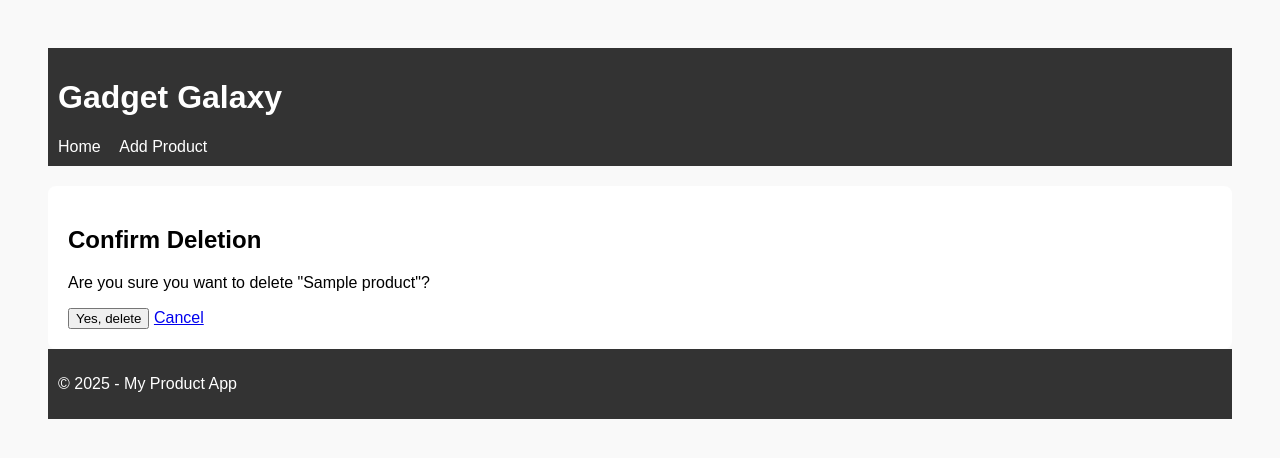
After one commit to mathewmagdy/django_lab, a Django app: template gadgetgalaxy/products/templates/product/confirm_delete.html in a window 1280 px wide. The commit adds this page. Shown: the top 458 px of the page. Run offline with Django 5.2, Linux system fonts and the light colour scheme; the template is opened without the code that fills it: values that come from a table or form of the project are taken from there, others are empty; tables that the repository leaves empty hold one stand-in row (values such as "Sample post").

Commit message:
Delete usind class base view

```diff
--- /dev/null
+++ b/gadgetgalaxy/products/templates/product/confirm_delete.html
@@ -0,0 +1,14 @@
+{% extends 'parent.html' %}
+
+{% block title %}Confirm Delete{% endblock %}
+
+{% block content %}
+<h2>Confirm Deletion</h2>
+<p>Are you sure you want to delete "{{ product.name }}"?</p>
+
+<form method="POST">
+  {% csrf_token %}
+  <button type="submit">Yes, delete</button>
+  <a href="{% url 'product_list' %}">Cancel</a>
+</form>
+{% endblock %}
--- a/gadgetgalaxy/products/templates/product/list2.html
+++ b/gadgetgalaxy/products/templates/product/list2.html
@@ -33,6 +33,10 @@
                 <button>Update</button>
             </a>
 
+            <a href="{% url 'product_delete' pk=product.pk %}">
+                <button> Delete </button>
+            </a>
+
         </li>
         <hr>
     {% empty %}
--- a/gadgetgalaxy/products/urls.py
+++ b/gadgetgalaxy/products/urls.py
@@ -1,11 +1,13 @@
 from django.urls import path
 from . import views
+from .views import ProductDeleteView, ProductListView
 
 urlpatterns = [
     # path('', views.product_list, name='product_list'),
-    path('', views.ProductListView.as_view(), name='product_list'),
+    path('', ProductListView.as_view(), name='product_list'),
     path('New/', views.product_new, name='product_new'),
     path('delete/<int:id>/', views.hard_delete_product, name='hard_delete_product'),
     path('softdelete/<int:id>/', views.soft_delete_product, name='soft_delete_product'),
     path('Update/<int:pk>/', views.product_update, name='product_update'),
+    path('delete/<int:pk>/', ProductDeleteView.as_view(), name='product_delete'),
 ]
```
Also changed, not shown: gadgetgalaxy/products/views.py (+8 -0 lines), gadgetgalaxy/media/products/imgs/Apple-iPhone-16-Pro-hero-240909-lp_DocfQbt.jpg.news_app_ed.jpg (added), gadgetgalaxy/media/products/imgs/Apple-iPhone-16-Pro-hero-240909-lp_jNP5HQt.jpg.news_app_ed.jpg (added), gadgetgalaxy/media/products/imgs/Apple-iPhone-16-Pro-hero-240909-lp_liJNKei.jpg.news_app_ed.jpg (added), gadgetgalaxy/media/products/imgs/Apple-iPhone-16-Pro-hero-240909-lp_t0kJwtD.jpg.news_app_ed.jpg (added), gadgetgalaxy/media/products/imgs/download_cBmO4Rz.jpg (added), gadgetgalaxy/media/products/imgs/download_y9WCQIs.jpg (added), gadgetgalaxy/media/products/imgs/img_96ciXSw.jpg (added), gadgetgalaxy/media/products/imgs/img_KpwWWEq.jpg (added), gadgetgalaxy/media/products/imgs/img_NTZmZQd.jpg (added), gadgetgalaxy/media/products/imgs/img_VSSYXLa.jpg (added).
